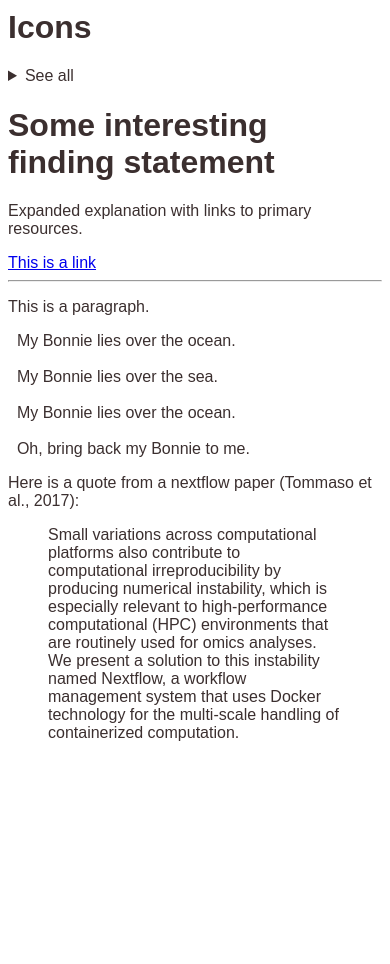
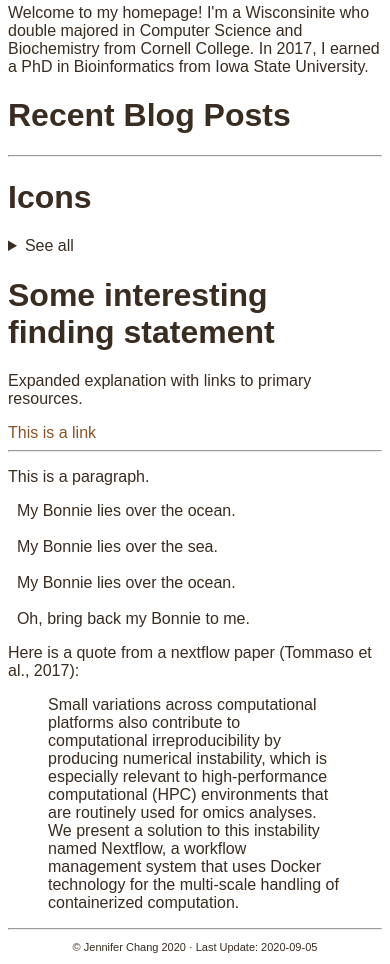
Before and after one commit to j23414/basic_website, a plain HTML site: page docs/index.html in a window 390 px wide. Shown: the part 301-1265 px from the top of the page. Before the commit the page ends 1059 px from the top, so only its background shows below. Drawn offline with Linux system fonts and the light colour scheme.

Commit message:
testing: web vs phone view

```diff
--- a/docs/css/styles.css
+++ b/docs/css/styles.css
@@ -1,7 +1,19 @@
 
 /* default settings */
 body {
-    color:#3b2f2f;
+/*    color:#3b2f2f;*/
+  color:#392C20;
+  -webkit-text-size-adjust: 100%;
+}
+
+a {
+  color:#885224;
+  text-decoration:none;
+}
+
+a:hover{
+  text-decoration: underline;
+
 }
 
 /* applied to all html elements */
--- a/docs/index.html
+++ b/docs/index.html
@@ -2,6 +2,7 @@
 <html lang="en-US">
 <head>
 <title>Basic Website</title>
+<meta name="viewport" content="width=device-width, initial-scale=1">
 <link rel="stylesheet" href="https://cdnjs.cloudflare.com/ajax/libs/font-awesome/4.7.0/css/font-awesome.min.css">
 <link rel="stylesheet" href="css/styles.css"/>
 </head>
@@ -27,7 +28,13 @@
 <a href="https://www.buymeacoffee.com/j23414" target="_blank"><img src="https://cdn.buymeacoffee.com/buttons/arial-white.png" alt="Buy Me A Coffee" style="height: 34px !important;width: 144px !important;" ></a>
     </div>
 
-    <h1>Icons</h1>
+    <p>Welcome to my homepage! I'm a Wisconsinite who double majored in Computer Science and Biochemistry from Cornell College. In 2017, I earned a PhD in Bioinformatics from Iowa State University. </p>
+
+<h1>Recent Blog Posts</h1>
+
+<hr/>
+
+<h1>Icons</h1>
 
 
     <details><summary>See all</summary>
@@ -864,6 +871,8 @@ Small variations across computational platforms also contribute to computational
 </details>
 -->
 
+<hr/>
+<p style="font-size:11px; text-align:center;" >&copy; Jennifer Chang 2020 &middot; Last Update: 2020-09-05</p>
 </div>
 </body>
 </html>
```
